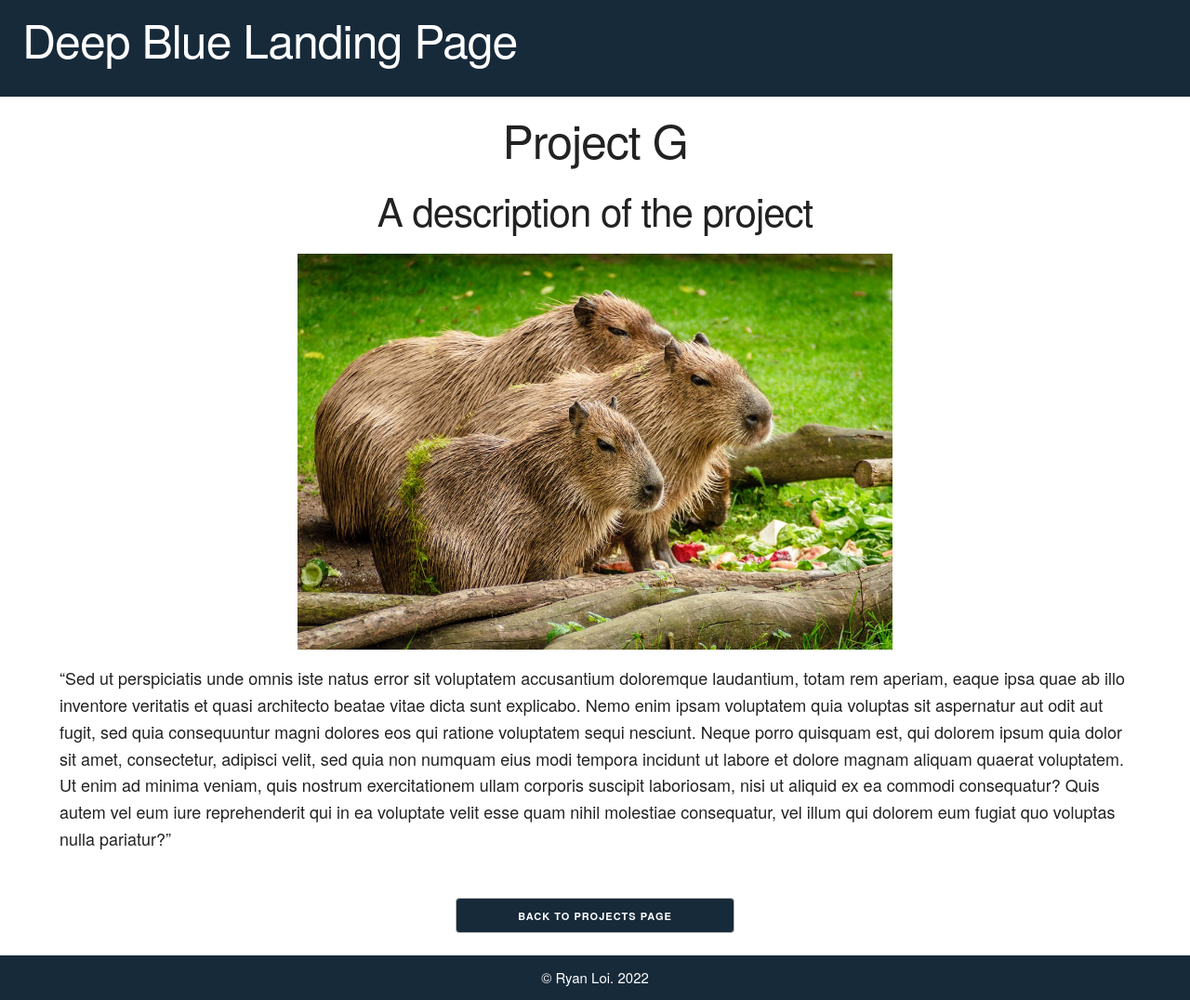
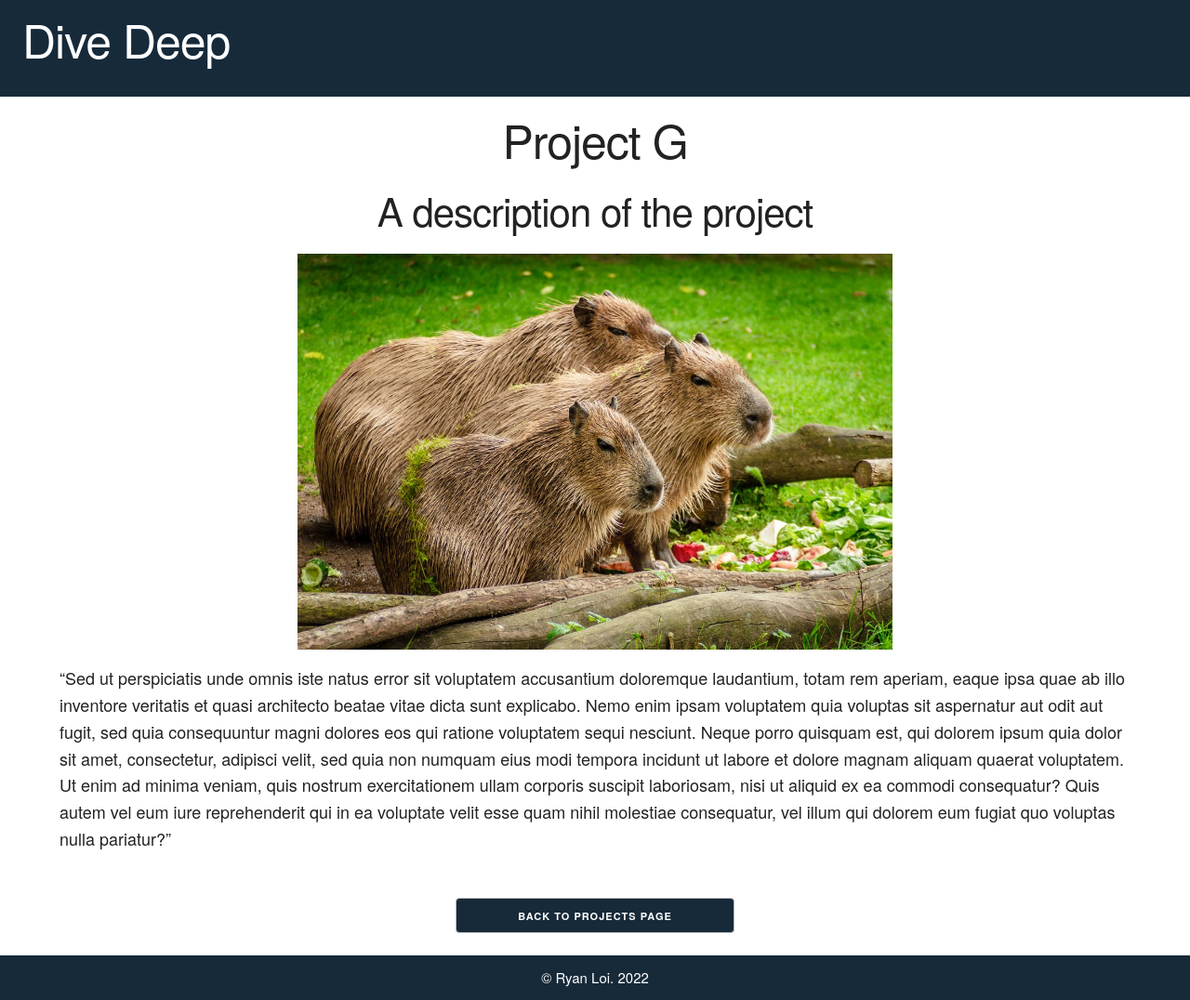
Before and after one commit to RyanxLoi/Dive-Deep-Theme, a Jekyll site: the page built from _posts/2022-04-25-ProjectG.md, in a window 1280 px wide. Shown: the whole page at 93% size. Built offline with Jekyll 4.4.1, drawn with Linux system fonts in a browser that asks for light colours.

Commit message:
theme name change

```diff
--- a/_config.yml
+++ b/_config.yml
@@ -18,13 +18,13 @@
 # You can create any custom variable you would like, and they will be accessible
 # in the templates via {{ site.myvariable }}.
 
-title: Deep Blue Landing Page
+title: Dive Deep
 email: your-email@example.com
 description: >- # this means to ignore newlines until "baseurl:"
   Write an awesome description for your new site here. You can edit this
   line in _config.yml. It will appear in your document head meta (for
   Google search results) and in your feed.xml site description.
-baseurl: "/Deep-Blue-Landing-Page" # the subpath of your site, e.g. /blog
+baseurl: "/Dive-Deep" # the subpath of your site, e.g. /blog
 url: "https://ryanxloi.github.io" # the base hostname & protocol for your site, e.g. http://example.com
 
 # Build settings
```
Also changed, not shown: _posts/2022-04-25-ProjectG.md (+1 -0 lines).
